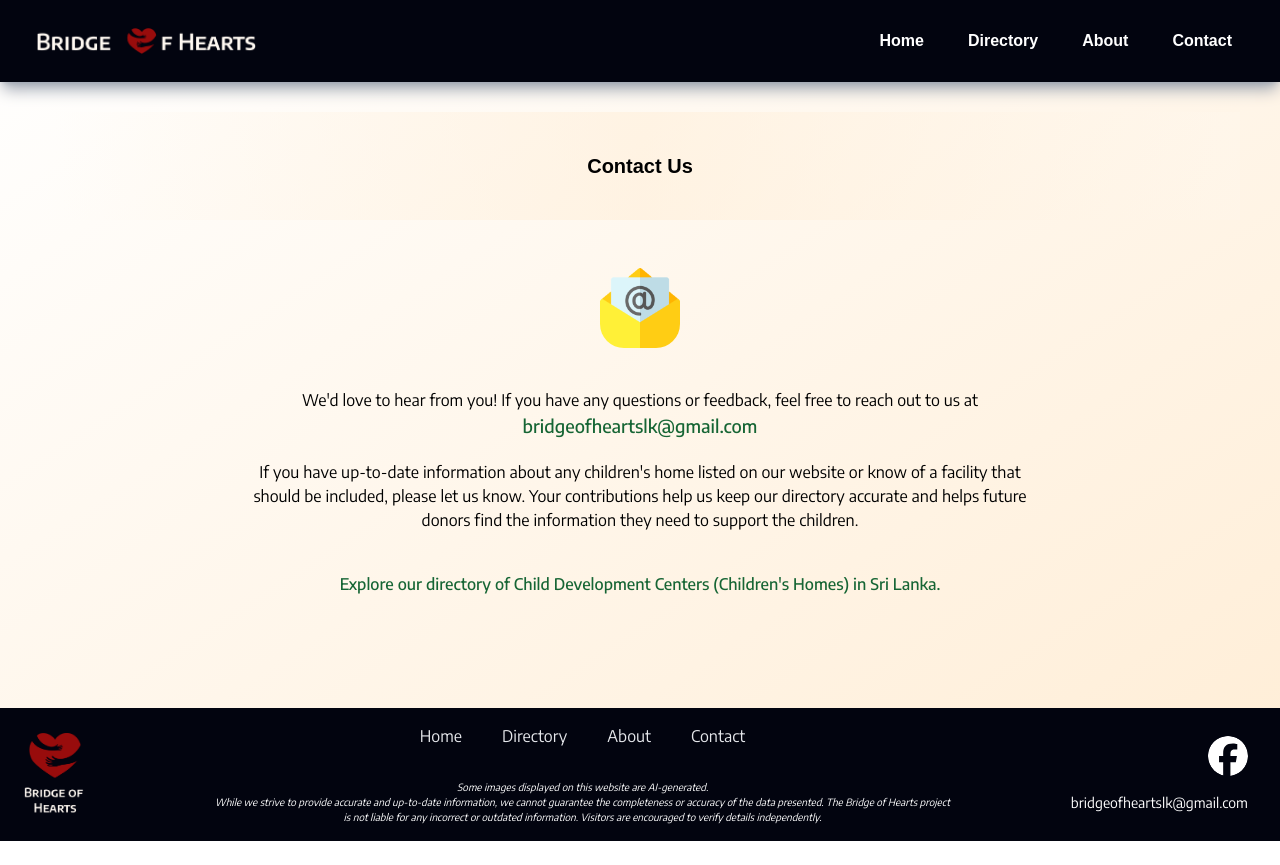
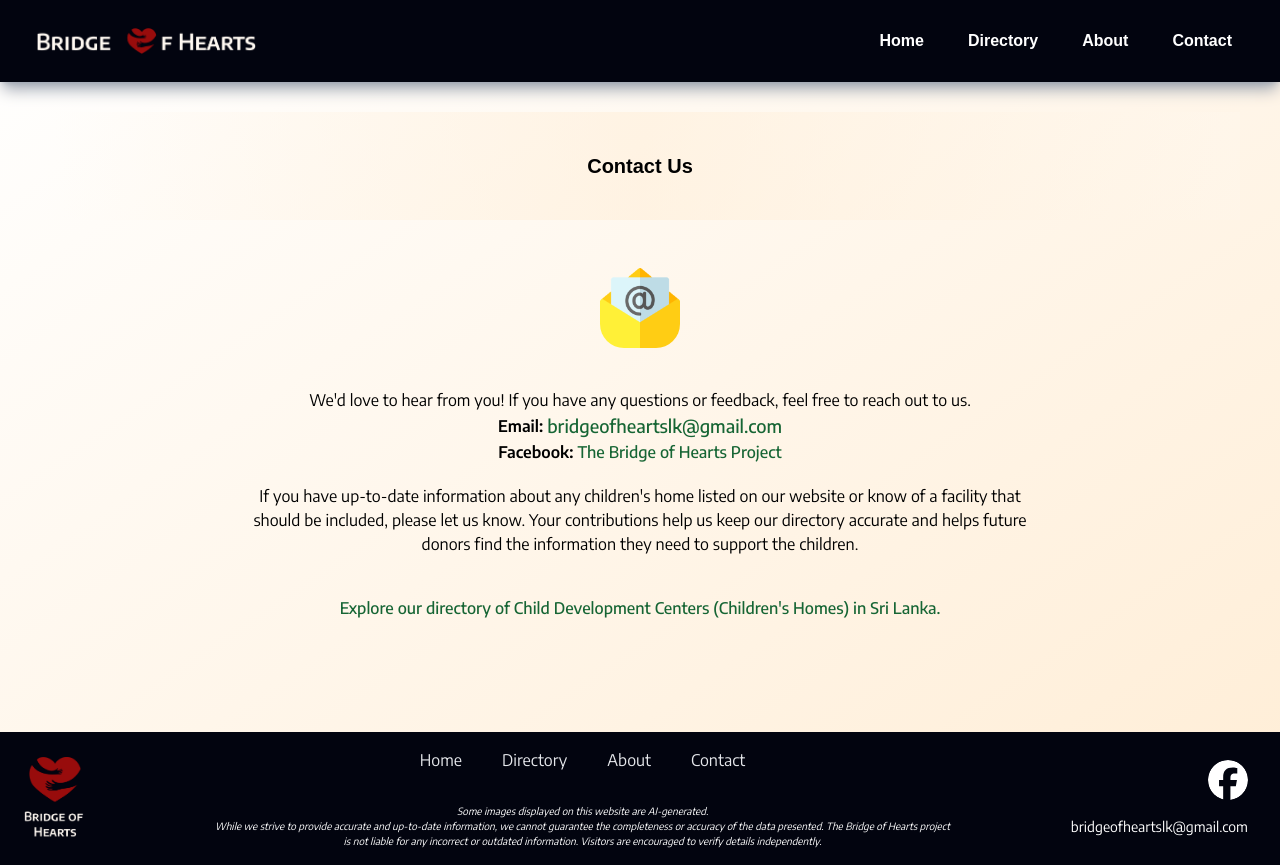
Before and after one commit to bridge-of-hearts-org/boh-web, a Next.js app: page /contact in a window 1280 px wide. Before the commit the page ends 841 px from the top, so only its background shows below. Built offline with nearby package versions, Linux system fonts and the light colour scheme; no server answers; a web font is replaced by a local one.

Commit message:
Add the Facebook link to the Contact page.

```diff
--- a/src/app/contact/page.tsx
+++ b/src/app/contact/page.tsx
@@ -23,14 +23,30 @@ export default function Contact() {
                 <div className="w-3/4 text-center lg:w-2/3">
                     <p>
                         We'd love to hear from you! If you have any questions or
-                        feedback, feel free to reach out to us at
+                        feedback, feel free to reach out to us.
                     </p>
+                    <div className="flex flex-col">
+                        <div className="flex items-center justify-center gap-1">
+                            <span className="font-semibold">Email: </span>
                             <a
                                 href="mailto:bridgeofheartslk@gmail.com"
                                 className="boh-link text-lg"
                             >
                                 bridgeofheartslk@gmail.com
                             </a>
+                        </div>
+                        <div className="flex items-center justify-center gap-1">
+                            <span className="font-semibold">Facebook: </span>
+                            <a
+                                href="https://www.facebook.com/people/The-Bridge-of-Hearts-Project/61573039696750/"
+                                target="_blank"
+                                rel="noopener noreferrer"
+                                className="boh-link"
+                            >
+                                The Bridge of Hearts Project
+                            </a>
+                        </div>
+                    </div>
                     <p className="mt-5">
                         If you have up-to-date information about any children's
                         home listed on our website or know of a facility that
```
Lines whose indentation alone changed are shown as unchanged.
